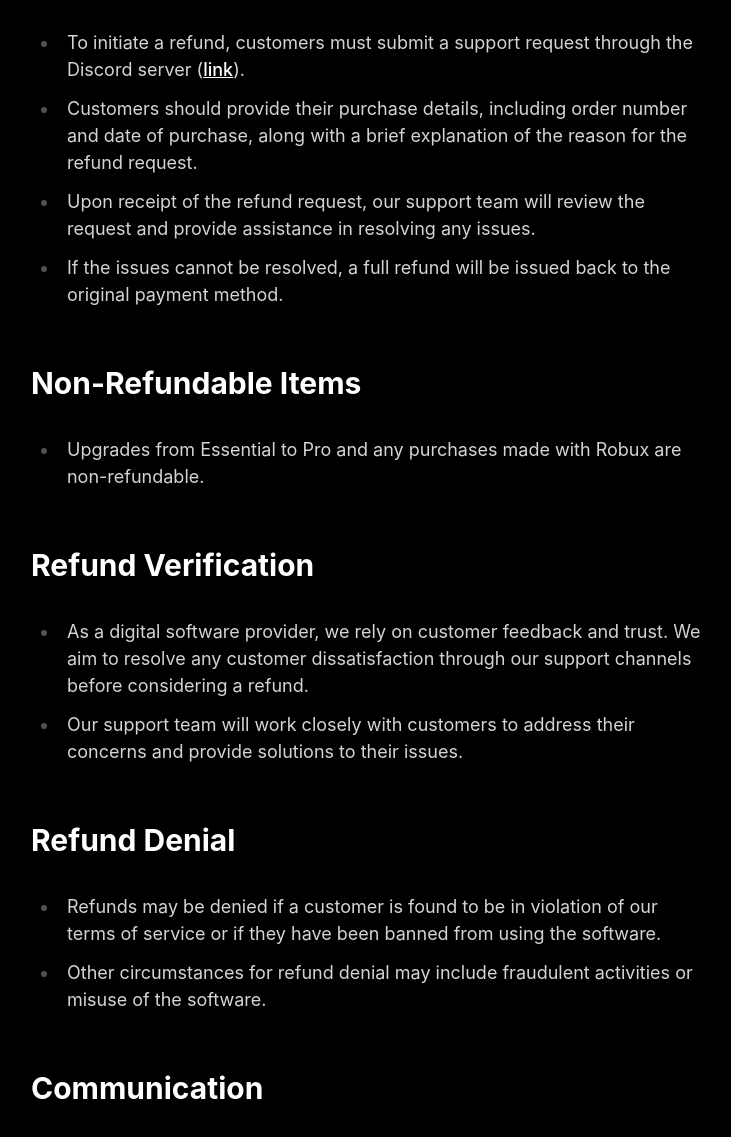
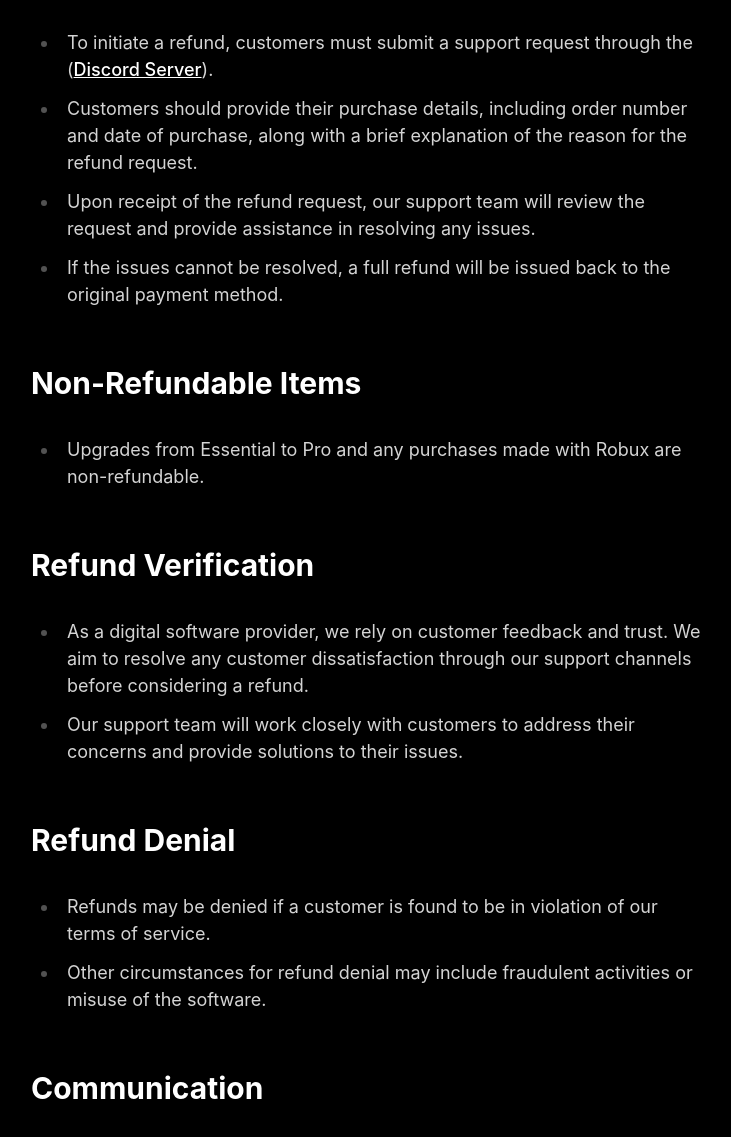
Before and after one commit to DarthGigi/Showcase-Website, an Astro site: page /refunds in a window 1280 px wide. Shown: the part 507-1644 px from the top of the page, without its empty margins (273-1004 px from the left). Built offline with nearby package versions, Linux system fonts and the light colour scheme; Astro itself is replaced by a stand-in of ours; a web font is replaced by a local one.

Commit message:
Update refunds.md

```diff
--- a/src/pages/refunds.md
+++ b/src/pages/refunds.md
@@ -12,7 +12,7 @@ title: Refund Policy
 
 ## Refund Process
 
-- To initiate a refund, customers must submit a support request through the Discord server ([link](https://sirius.menu/discord)).
+- To initiate a refund, customers must submit a support request through the ([Discord Server](https://sirius.menu/discord)).
 - Customers should provide their purchase details, including order number and date of purchase, along with a brief explanation of the reason for the refund request.
 - Upon receipt of the refund request, our support team will review the request and provide assistance in resolving any issues.
 - If the issues cannot be resolved, a full refund will be issued back to the original payment method.
@@ -28,7 +28,7 @@ title: Refund Policy
 
 ## Refund Denial
 
-- Refunds may be denied if a customer is found to be in violation of our terms of service or if they have been banned from using the software.
+- Refunds may be denied if a customer is found to be in violation of our terms of service.
 - Other circumstances for refund denial may include fraudulent activities or misuse of the software.
 
 ## Communication
```
